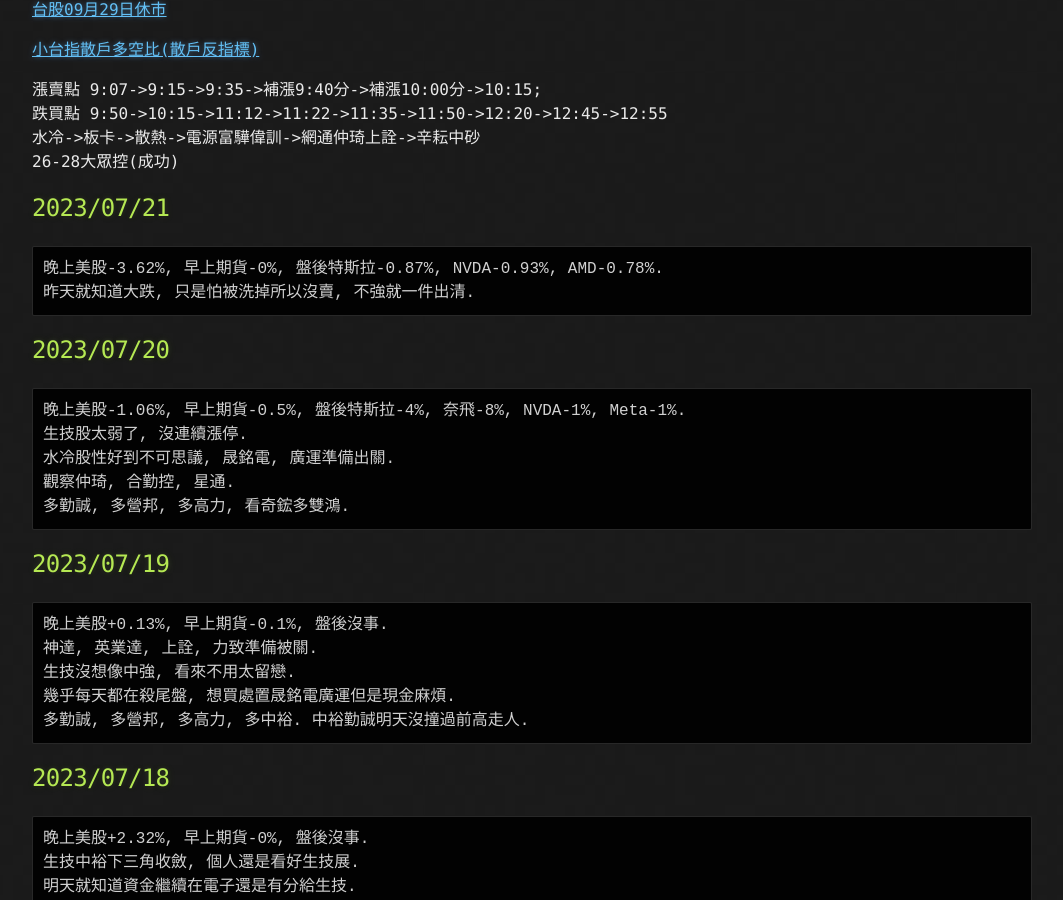
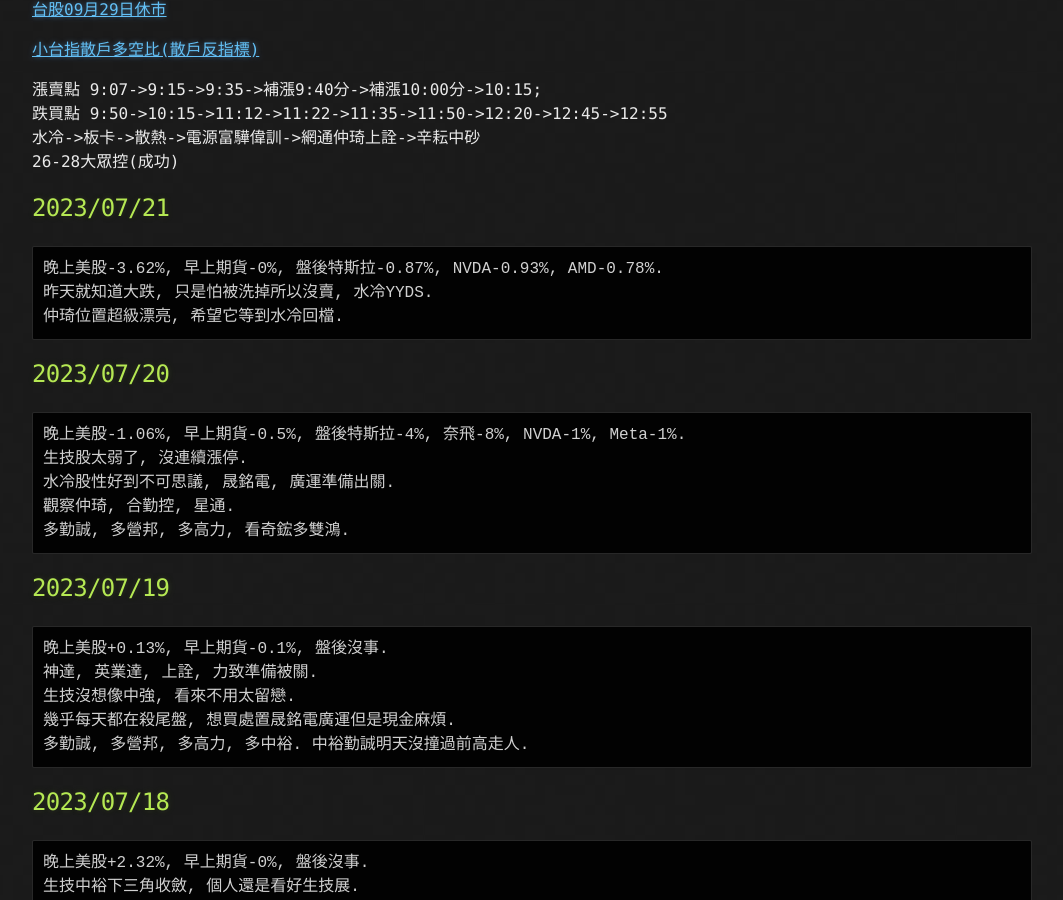
Before and after one commit to lepg5487/Stock_God, a Jekyll site: the page built from index.md, in a window 1280 px wide and 900 px high, scrolled down 460 px. Shown: the whole window, without its empty margins (108-1171 px from the left). Built offline with Jekyll 4.4.1, drawn with Linux system fonts in a browser that asks for light colours; our own code applies the rules of GitHub Pages for plain Markdown files.

Commit message:
Update index.md

````diff
--- a/index.md
+++ b/index.md
@@ -24,7 +24,8 @@ layout: testlayouts
 ## 2023/07/21
 ```
 晚上美股-3.62%, 早上期貨-0%, 盤後特斯拉-0.87%, NVDA-0.93%, AMD-0.78%.
-昨天就知道大跌, 只是怕被洗掉所以沒賣, 不強就一件出清.
+昨天就知道大跌, 只是怕被洗掉所以沒賣, 水冷YYDS.
+仲琦位置超級漂亮, 希望它等到水冷回檔.
 ```
 
 ## 2023/07/20
````
